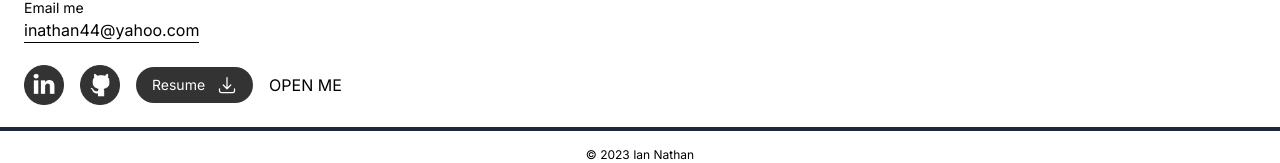
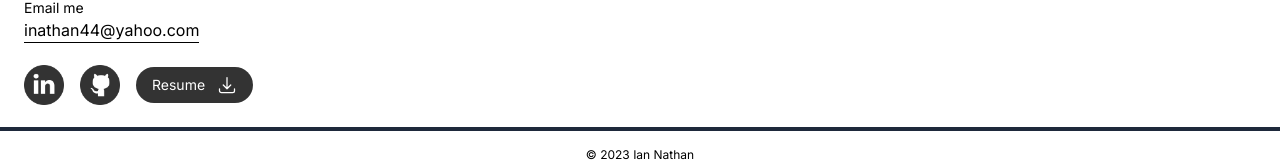
Before and after one commit to inathan44/portfolio, a React (Vite) app: page / in a window 1280 px wide. Shown: the part 7903-8066 px from the top of the page. Built offline with nearby package versions, Linux system fonts and the light colour scheme.

Commit message:
Removed Placeholder

```diff
--- a/src/components/SocialIcons.tsx
+++ b/src/components/SocialIcons.tsx
@@ -39,7 +39,6 @@ const SocialIcons = () => {
           <DownloadIcon />
         </div>
       </button>
-      <a href='src/assets/Ian Nathan-Resume.pdf'>OPEN ME</a>
     </div>
   );
 };
```
